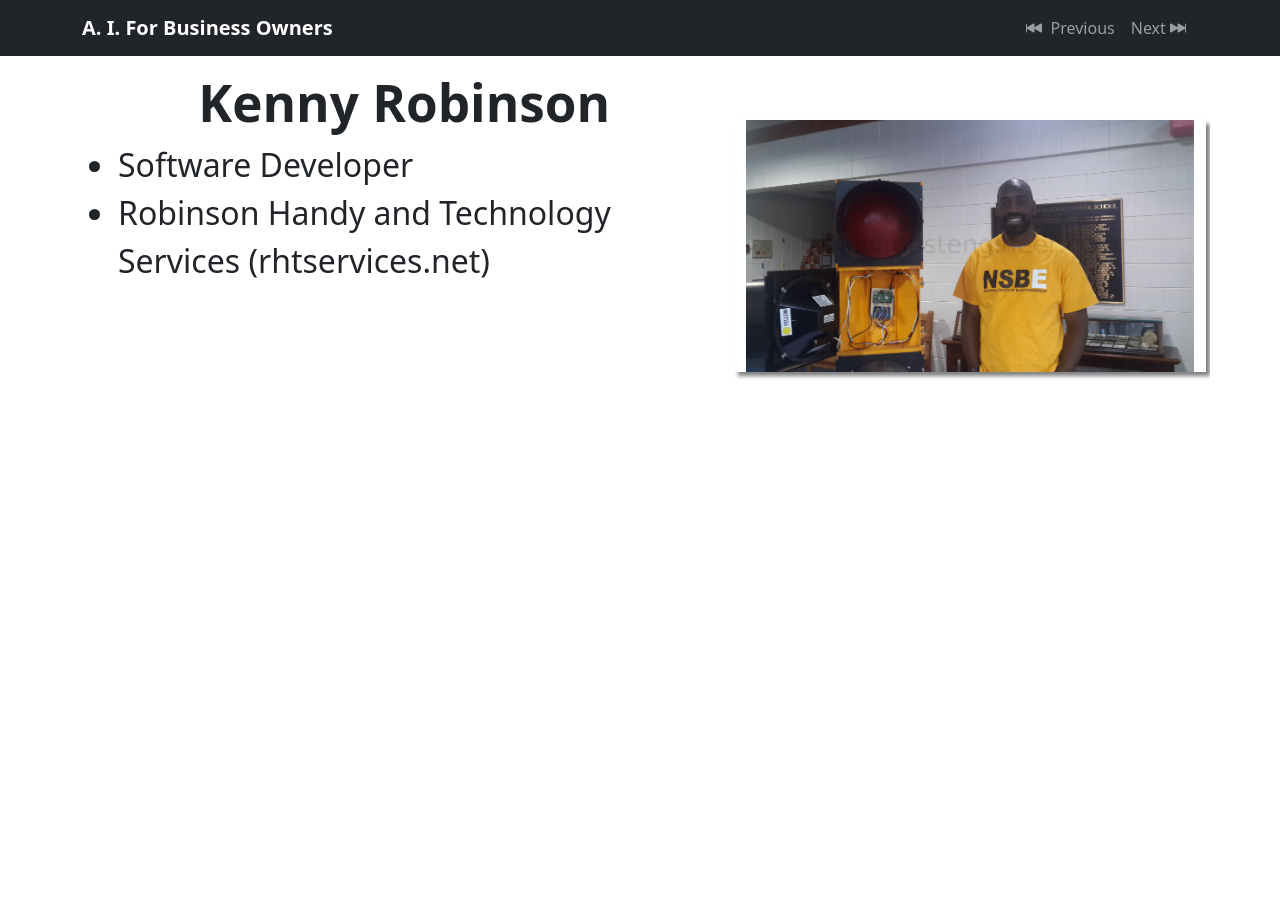
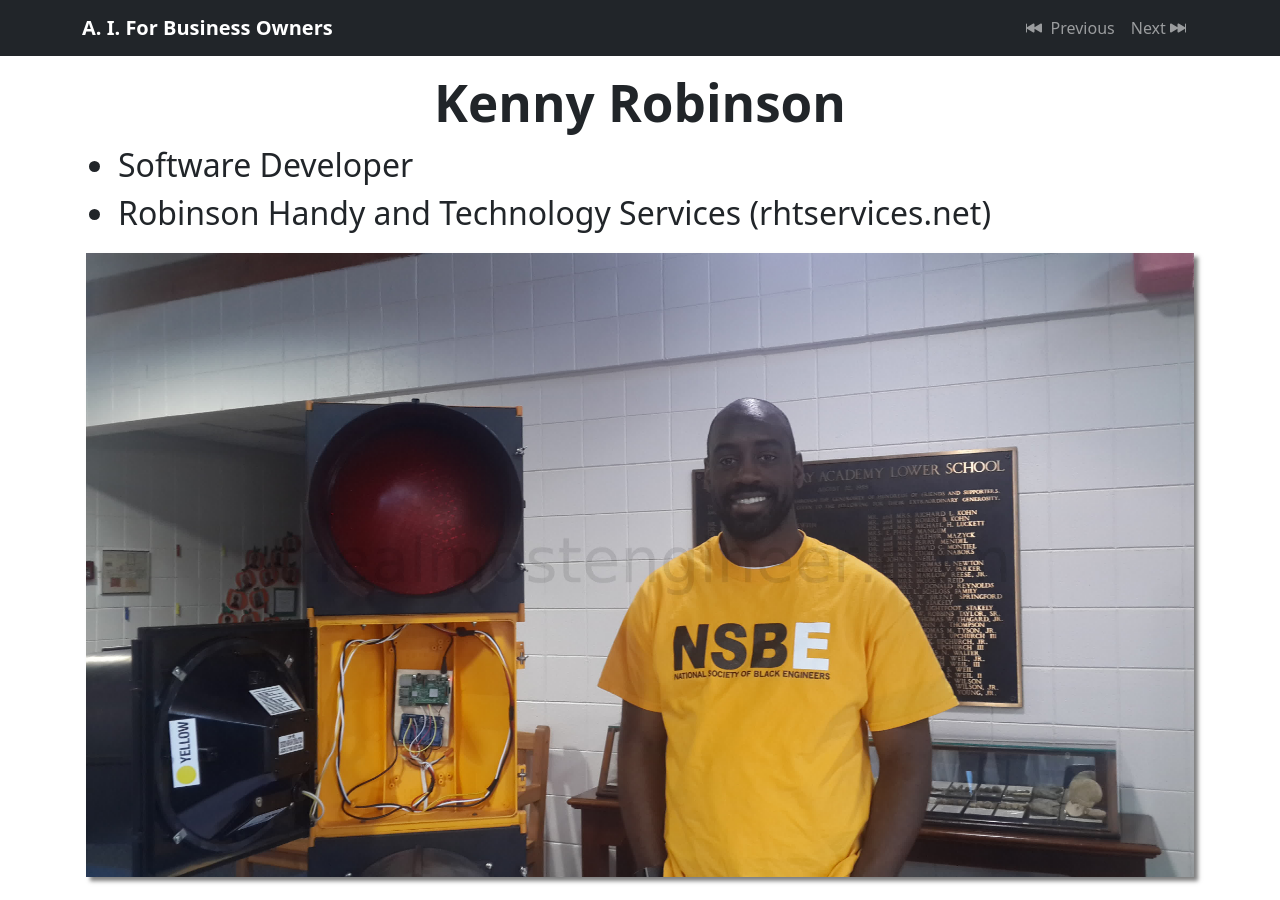
Before and after one commit to almostengr/talks.thealmostengineer.com, an MkDocs documentation site: the page built from docs/a.-i.-for-business-owners/010-about.md, in a window 1280 px wide. Built offline with MkDocs 1.6.1, drawn with Linux system fonts in a browser that asks for light colours.

Commit message:
Ai for tabcc (#5)
* Add strip_components option to static pages workflow

* closed #1 updated nav links; updated cicd for deploy to correct directory

* Updated slides for AI presentation; added sitemap

* updated files to exclude; reordered ai presentation and slides

* updated short url for presentation

* Added images with traffic light

---------

Co-authored-by: almostengr <info@rhtservices.net>

```diff
--- a/docs/a.-i.-for-business-owners/010-about.md
+++ b/docs/a.-i.-for-business-owners/010-about.md
@@ -1,8 +1,6 @@
----
-image: /jumbotron_kenny.jpg
----
-
 # Kenny Robinson
 
 * Software Developer
 * Robinson Handy and Technology Services (rhtservices.net)
+
+<img src="/jumbotron_kenny.jpg">
```
Also changed, not shown: docs/a.-i.-for-business-owners/45421936_10106954867456935_2171777958711132160_n.jpg (added), docs/a.-i.-for-business-owners/515025242_10116076935125205_3243075568604235028_n.jpg (added).
